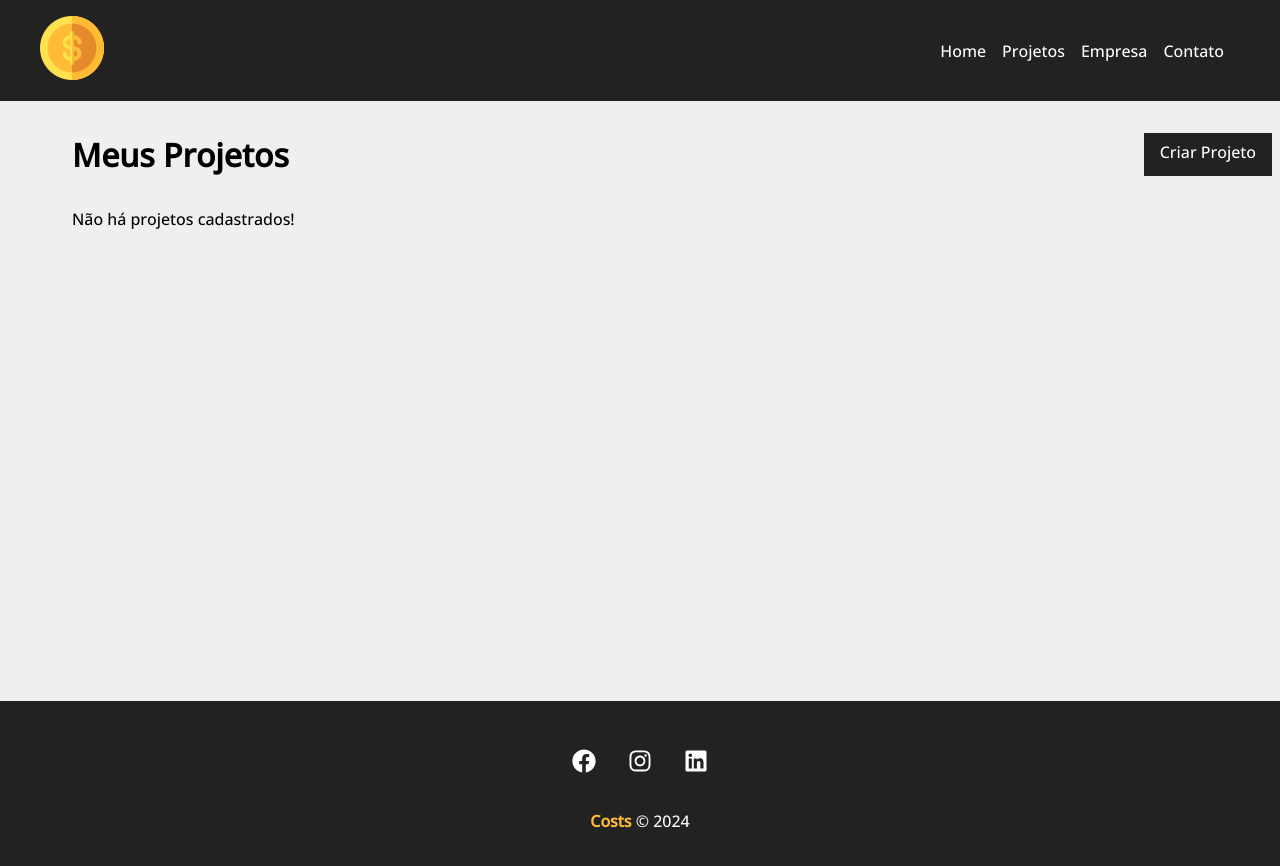
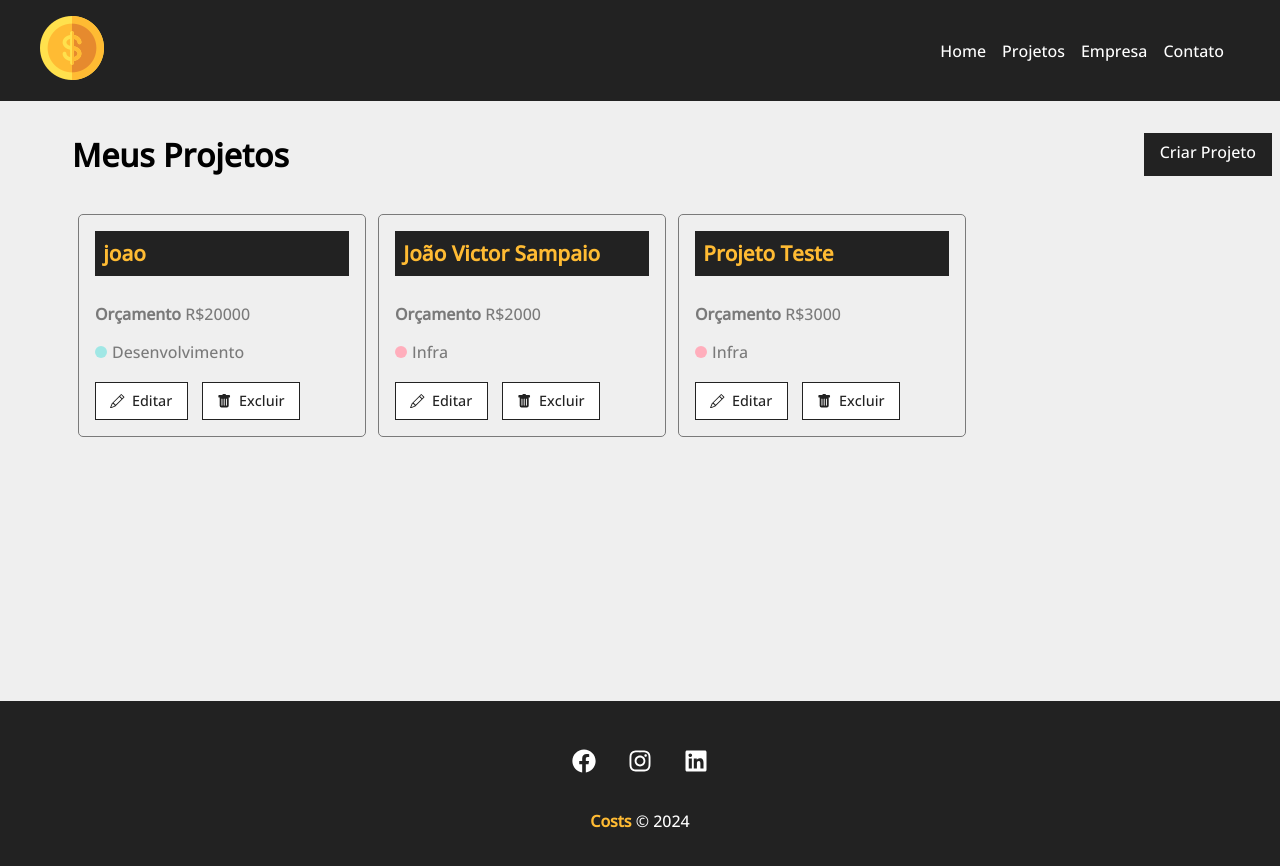
Before and after one commit to Victor87dev/projeto-planner, a React (Vite) app in the folder projeto-costs/: page /projects in a window 1280 px wide. Shown: the top 866 px of the page. Built offline with nearby package versions, Linux system fonts and the light colour scheme; data requests are answered from the project's data file.

Commit message:
feat: criando page de edição, para editar um projeto criado

```diff
--- a/projeto-costs/db.json
+++ b/projeto-costs/db.json
@@ -1,5 +1,39 @@
 {
-  "projects": [],
+  "projects": [
+    {
+      "id": "6823",
+      "name": "joao",
+      "budget": "20000",
+      "category": {
+        "id": "2",
+        "name": "Desenvolvimento"
+      },
+      "cost": 0,
+      "services": []
+    },
+    {
+      "id": "5afa",
+      "name": "João Victor Sampaio",
+      "budget": "2000",
+      "category": {
+        "id": "1",
+        "name": "Infra"
+      },
+      "cost": 0,
+      "services": []
+    },
+    {
+      "id": "c1ad",
+      "name": "Projeto Teste",
+      "budget": "3000",
+      "category": {
+        "id": "1",
+        "name": "Infra"
+      },
+      "cost": 0,
+      "services": []
+    }
+  ],
   "categories": [
     {
       "id": "1",
--- a/projeto-costs/src/App.jsx
+++ b/projeto-costs/src/App.jsx
@@ -4,11 +4,12 @@
 import Company from "./components/pages/Company"
 import NewProject from "./components/pages/NewProject"
 import Projects from "./components/pages/Projects"
-
+import Project from "./components/pages/Project"
 
 import Container from "./components/layout/Container"
 import Navbar from "./components/layout/Navbar"
 import Footer from "./components/layout/Footer"
+
 
 
 function App() {
@@ -25,6 +26,7 @@
             <Route path="/company" element={<Company />}/>
             <Route path="/contact" element={<Contact />}/>
             <Route path="/newproject" element={<NewProject />}/>
+            <Route path="/project/:id" element={<Project />}/>
 
         </Routes>
       </Container>
--- /dev/null
+++ b/projeto-costs/src/components/pages/Project.jsx
@@ -0,0 +1,31 @@
+import styles from "./Project.module.css"
+import { useParams } from "react-router-dom"
+import { useState, useEffect } from "react"
+
+const Project = ()=>{
+
+  const { id } = useParams()
+  const [project, setProject] = useState([])
+
+  useEffect(()=>{
+    fetch(`http://localhost:5000/projects/${id}`,{
+       method: 'GET',
+       headers: {
+        'Content-Type': 'application/json',
+       },
+    })
+    .then((resp)=>resp.json())
+    .then((data) => {
+      setProject(data)
+    })
+    .catch((err)=>console.log(err))
+
+  }, [id])
+
+
+  return(
+    <p>{project.name}</p>
+  )
+}
+
+export default Project
--- a/projeto-costs/src/components/project/ProjectCard.jsx
+++ b/projeto-costs/src/components/project/ProjectCard.jsx
@@ -19,7 +19,7 @@
                 <span className={`${styles[category.toLowerCase()]}`}></span> {category}
             </p>
             <div className={styles.project_card_actions}>
-                <Link to="/">
+                <Link to={`/project/${id}`}>
                     <BsPencil /> Editar
                 </Link>
                 <button onClick={remove}>
```
Also changed, not shown: projeto-costs/src/components/pages/Project.module.css (added).
